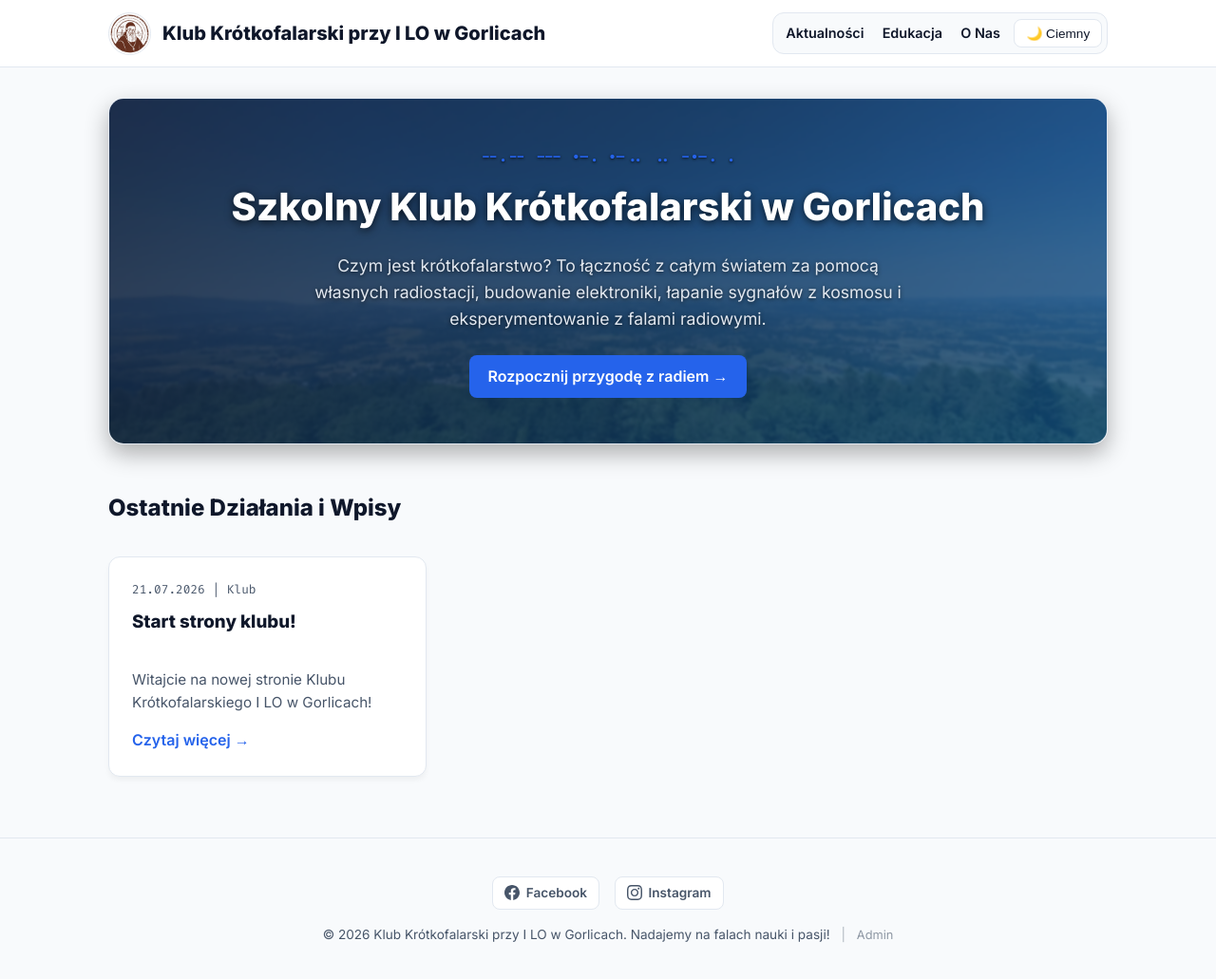
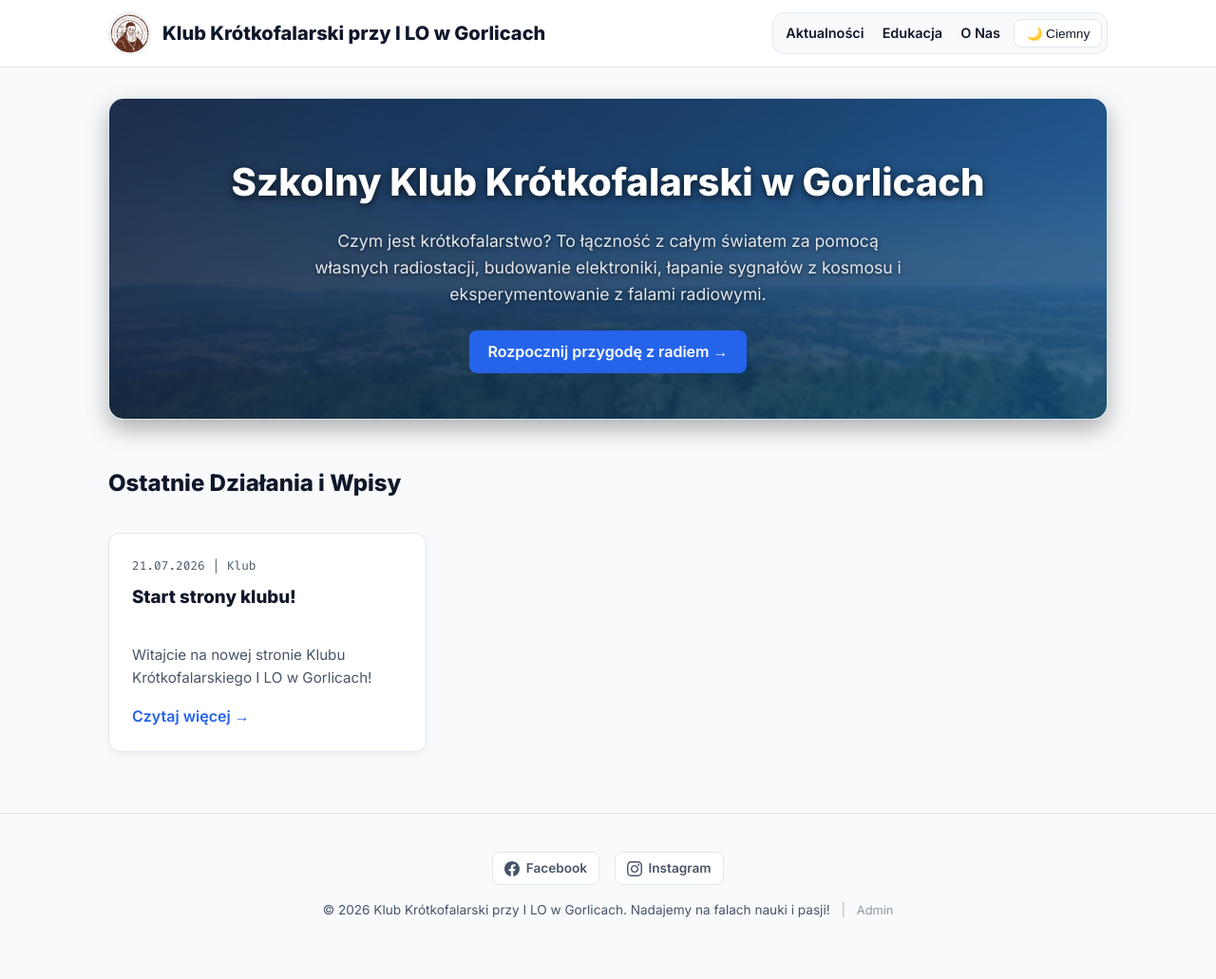
Before and after one commit to klub-kf-kromer/klub-kf-kromer.github.io, a Jekyll site: the page built from index.html, in a window 1280 px wide and 1036 px high. Shown: the top 1031 px of the window at 95% size. Built offline with Jekyll 4.4.1, drawn with Linux system fonts in a browser that asks for light colours.

Commit message:
Update index.html

```diff
--- a/index.html
+++ b/index.html
@@ -13,7 +13,6 @@ hero_image: /assets/images/hero-bg.jpg
 
   <!-- Treść (wyrazista) -->
   <div style="position: relative; z-index: 2;">
-    <span style="font-family: 'Fira Code', monospace; color: var(--primary); font-weight: 600; text-shadow: 0 1px 3px rgba(0,0,0,0.8);">--.-- --- .-. .-.. .. -.-. .</span>
     <h1 style="font-size: 2.5rem; margin: 0.5rem 0 1rem 0; color: #ffffff; text-shadow: 0 2px 8px rgba(0, 0, 0, 0.7);">{{ page.hero_title | default: 'Szkolny Klub Krótkofalarski w Gorlicach' }}</h1>
     <p style="max-width: 650px; margin: 0 auto 1.5rem auto; color: #e2e8f0; font-size: 1.1rem; text-shadow: 0 1px 4px rgba(0, 0, 0, 0.7);">
       {{ page.hero_subtitle | default: 'Czym jest krótkofalarstwo? To łączność z całym światem za pomocą własnych radiostacji, budowanie elektroniki, łapanie sygnałów z kosmosu i eksperymentowanie z falami radiowymi.' }}
```
